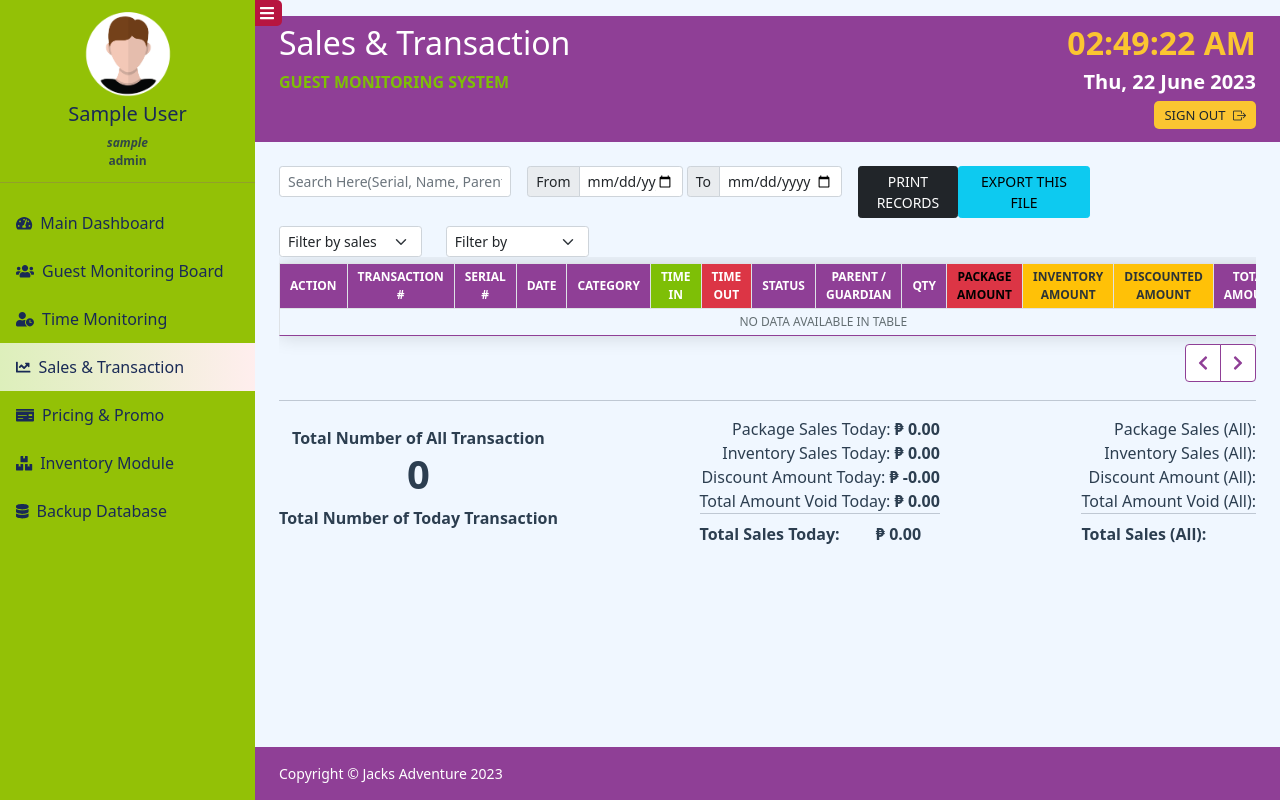
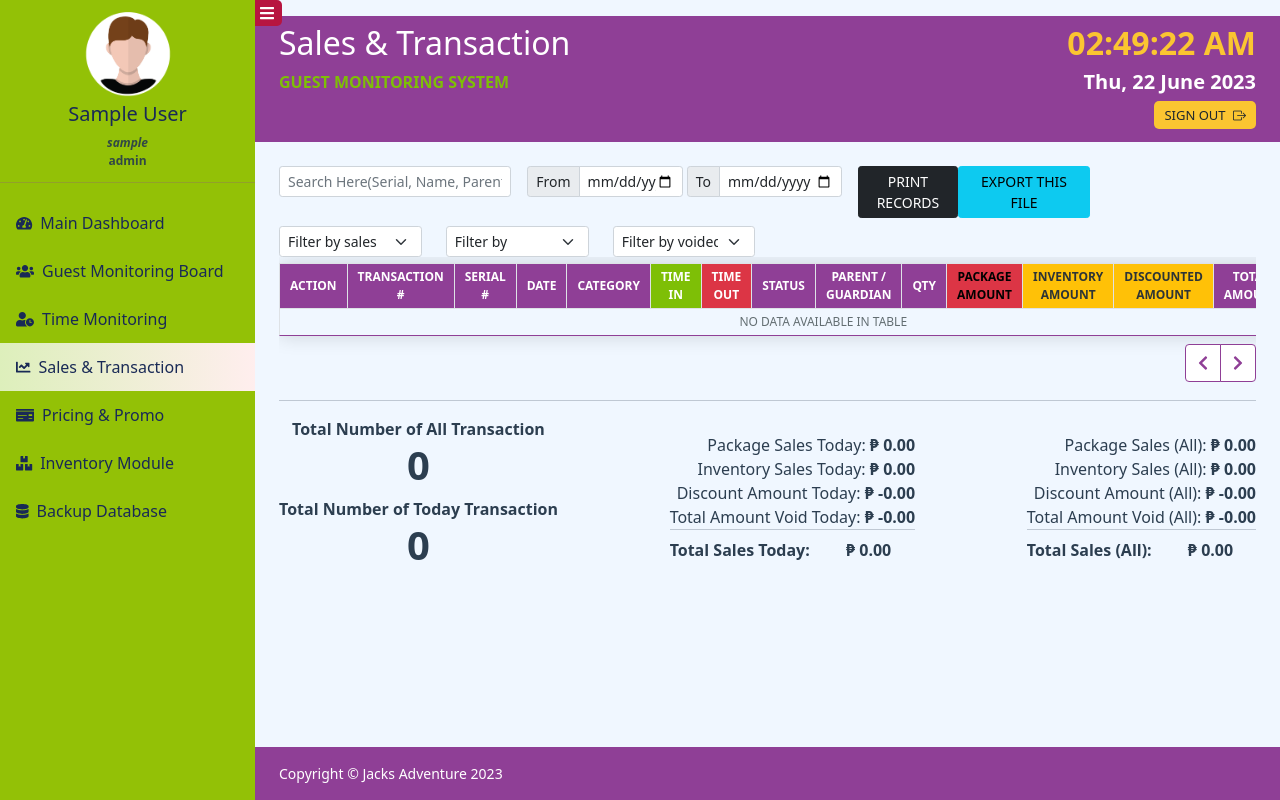
Before and after one commit to carlocano03/GuestMonitoringSystem, a CodeIgniter app: page /database/main/sales_transaction in a window 1280 px wide. Run offline with CodeIgniter, Linux system fonts and the light colour scheme; the visitor is signed in with stand-in values (Sample User, id 1); data that the repository does not hold is empty; some libraries are stand-ins or nearby versions.

Commit message:
Fix sales report computation

```diff
--- a/application/controllers/Transaction.php
+++ b/application/controllers/Transaction.php
@@ -46,17 +46,17 @@ class Transaction extends CI_Controller
                 ->group_by('serial_no')
                 ->get()
                 ->row();
-
             $total_amount += $sales->total_sales;
 
             $sales_amount = $this->db
                 ->select("SUM(total_amt) as total_sales")
                 ->from('consumable_stocks')
                 ->where('type_id', 0)
-                ->where('status', 0)
+                ->where('transaction_no', $list->transaction_no)
+                // ->where('status', 0)
                 ->get()
                 ->row();
-            $amount_sales = $sales_amount->total_sales;
+            $amount_sales += $sales_amount->total_sales;
 
             $sales_amount_void = $this->db
                 ->select("SUM(total_amt) as total_sales")
@@ -64,7 +64,7 @@ class Transaction extends CI_Controller
                 ->where('status', 2)
                 ->get()
                 ->row();
-            $amount_sales_void = $sales_amount_void->total_sales;
+
 
             $inv = $this->db
                 ->select("SUM(total_amt) as inv_sales")
@@ -178,8 +178,8 @@ class Transaction extends CI_Controller
             $row[] = number_format($total_sales_amount, 2);
 
 
-            $total_sales = $total_amount + $inv_sales - $total_amount_void - $inv_void->inv_sales - $total_discount;
-            $total_inv_sales = $inv_sales - $inv_void->inv_sales;
+
+            $total_inv_sales = $inv_sales;
             $total_amount_sales = $total_amount - $sales_void->total_sales - $total_amount_void;
             $this->db->from('consumable_stocks');
             $this->db->group_by('transaction_no');
@@ -187,9 +187,15 @@ class Transaction extends CI_Controller
 
             if ($list->status == 2) {
                 $row[] = 'Voided';
+                $amount_sales_void += $total_sales_amount;
             } else {
                 $row[] = '';
             }
+
+            // $amount_sales_void = $sales_amount_void->total_sales - $total_discount;
+
+            //$total_sales = $total_amount + $inv_sales - $total_amount_void - $inv_void->inv_sales - $total_discount;
+            $total_sales = $amount_sales + $total_inv_sales - $amount_sales_void - $total_discount;
 
             $data[] = $row;
         }
--- a/application/models/Transaction_model.php
+++ b/application/models/Transaction_model.php
@@ -90,7 +90,10 @@ class Transaction_model extends CI_Model
                 $this->db->where('DATE(TM.date_added)', date('Y-m-d'));
             }
             if ($this->input->post('cashier')) {
-                $this->db->where('staff_in_charge', $this->input->post('cashier'));
+                $this->db->where('TM.staff_in_charge', $this->input->post('cashier'));
+            }
+            if ($this->input->post('voided')) {
+                $this->db->where('CS.status', $this->input->post('voided'));
             }
         } else {
             $searchValue = $this->input->post('search_value');
--- a/application/views/sales.php
+++ b/application/views/sales.php
@@ -111,6 +111,12 @@
                         </select>
                     </div>
                 <?php endif;?>
+                <div class="col-sm-2">
+                    <select name="filter_by_voided" id="filter_by_voided" class="form-select form-select-sm">
+                        <option value="">Filter by voided</option>
+                        <option value="2">Voided Transactions</option>
+                    </select>
+                </div>
             </div>
 
             <div class="table-responsive">
@@ -145,42 +151,40 @@
                         Total Number of All Transaction
                         <h1><b id="no_transaction"></b></h1>
                         Total Number of Today Transaction
-                        <h1><b id="no_transaction"></b></h1>
-
+                        <h1><b id="no_transaction_today"></b></h1>
                     </div>
 
                     <div class="d-flex justify-content-between">
                         <div>
-
                             <div class="text-end">
                             Package Sales Today:
-                                <b id="total_amount"></b>
+                                <b id="total_amount_today"></b>
                             </div>
 
                             <div class="text-end">
                             Inventory Sales Today:
-                                <b id="total_inv"></b>
+                                <b id="total_inv_today"></b>
                             </div>
 
                             <div class="text-end">
                             Discount Amount Today:
-                                <b id="total_discount"></b>
+                                <b id="total_discount_today"></b>
                             </div>
                             <div class="text-end">
                             Total Amount Void Today:
-                                <b id="total_amount_void"></b>
+                                <b id="total_amount_void_today"></b>
                             </div>
 
                             <hr class="mt-0 mb-2">
                             <b>Total Sales Today:</b>
-                            <span class="ms-3 ps-3"><b id="total_sales"></b></span>
+                            <span class="ms-3 ps-3"><b id="total_sales_today"></b></span>
                         </div>
                     </div>
+
                     <!--All Transactions-->
                     <div class="d-flex justify-content-between">
                         <div>
-
-                            <div class="text-end">
+                        <div class="text-end">
                            Package Sales (All):
                                 <b id="total_amount"></b>
                             </div>
@@ -205,14 +209,9 @@
                         </div>
                     </div>
                 </div>
-
             </div>
-
         </div>
-
         <!-- Main div -->
-
-
     </main>
 
     <!-- Modal -->
@@ -315,6 +314,11 @@
         setTimeout(function() {
             $('#loading').hide();
         }, 2000);
+
+        function formatNumberWithCommas(value) {
+            return value.toFixed(2).replace(/\B(?=(\d{3})+(?!\d))/g, ",");
+        }
+
         var tbl_sales = $('#tbl_sales').DataTable({
             "fnRowCallback": function(nRow, aData, iDisplayIndex, asd) {
                 if (aData[14] == 'Voided') { // less than 5 minutes
@@ -348,6 +352,7 @@
                     data.to = $('#dt_to').val();
                     data.sales = $('#filter_by_sales').val();
                     data.cashier = $('#filter_by_cashier').val();
+                    data.voided = $('#filter_by_voided').val();
                 },
                 "dataSrc": function(json) {
                     $('#total_amount').text('₱ ' + json.totalAmount);
@@ -355,11 +360,61 @@
                     $('#total_sales').text('₱ ' + json.totalSales);
                     $('#total_discount').text('₱ -' + json.total_discount);
                     $('#no_transaction').text(json.no_transaction);
-                    $('#total_amount_void').text('₱ ' + json.totalAmount_void);
+                    $('#total_amount_void').text('₱ -' + json.totalAmount_void);
                 return json.data;
                 }
             },
+
+            "footerCallback": function (row, data, start, end, display) {
+                //Do whatever you want. Example:
+                var packageAmt = 0;
+                var invAmt = 0;
+                var discountAmt = 0;
+                var totalAmt = 0;
+                var totalAmountVoid = 0;
+                var totalCount = data.length;
+                for (var i = 0; i < data.length; i++) {
+                    var packageAmtWithoutCommas = data[i][10].replace(/,/g, '');
+                    packageAmt += parseFloat(packageAmtWithoutCommas);
+
+                    var invAmtWithoutCommas = data[i][11].replace(/,/g, '');
+                    invAmt += parseFloat(invAmtWithoutCommas);
+
+                    var discountAmtWithoutCommas = data[i][12].replace(/,/g, '');
+                    discountAmt += parseFloat(discountAmtWithoutCommas);
+
+                    // var totalAmtWithoutCommas = data[i][13].replace(/,/g, '');
+                    // totalAmt += parseFloat(totalAmtWithoutCommas);
+
+                    var remarks = data[i][14];
+                    // Compute total_amount_void only if remarks is "Voided"
+                    if (remarks === 'Voided') {
+                        var totalAmountVoidWithoutCommas = data[i][13].replace(/,/g, '');
+                        var totalAmountVoidRow = parseFloat(totalAmountVoidWithoutCommas);
+                        totalAmountVoid += totalAmountVoidRow;
+                    }
+                }
+                // Display the sums with commas
+                var packageAmtFormatted = formatNumberWithCommas(packageAmt);
+                var invAmtFormatted = formatNumberWithCommas(invAmt);
+                var discountAmtFormatted = formatNumberWithCommas(discountAmt);
+                var totalAmountVoidFormatted = formatNumberWithCommas(totalAmountVoid);
+
+                totalAmt = packageAmt + invAmt - discountAmt - totalAmountVoid;
+
+                var totalAmtFormatted = formatNumberWithCommas(totalAmt);
+
+                $('#total_amount_today').text('₱ ' + packageAmtFormatted);
+                $('#total_inv_today').text('₱ ' + invAmtFormatted);
+                $('#total_discount_today').text('₱ -' + discountAmtFormatted);
+                $('#total_sales_today').text('₱ ' + totalAmtFormatted);
+
+                $('#total_amount_void_today').text('₱ -' + totalAmountVoidFormatted);
+                $('#no_transaction_today').text(totalCount);
+            }
         });
+
+
         $('#search_value').on('input', function() {
             tbl_sales.draw();
         });
@@ -370,6 +425,9 @@
             tbl_sales.draw();
         });
         $('#filter_by_cashier').on('change', function () {
+            tbl_sales.draw();
+        });
+        $('#filter_by_voided').on('change', function () {
             tbl_sales.draw();
         });
         $('#dt_from').on('change', function() {
@@ -555,5 +613,6 @@
                 }
             })
         });
+
     });
 </script>
```
Also changed, not shown: application/views/pdf/sales_report.php (+5 -4 lines).
